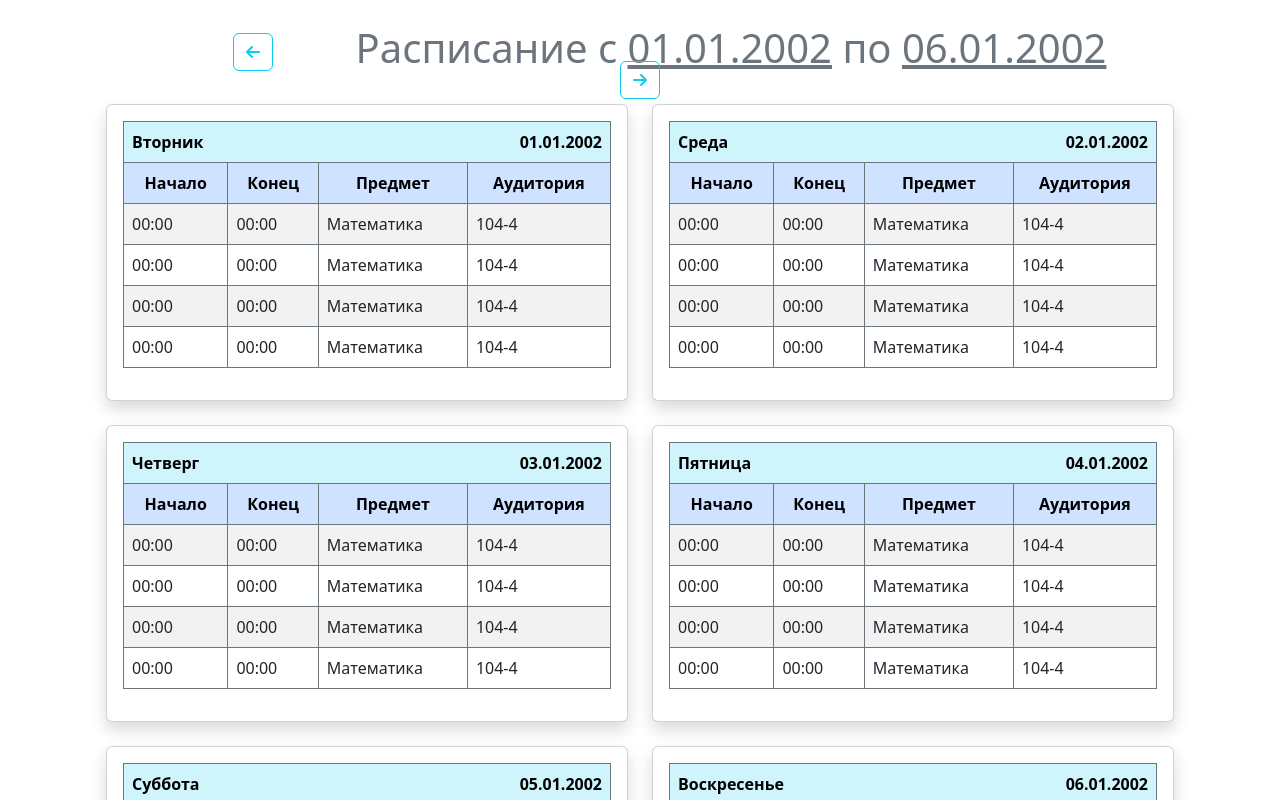
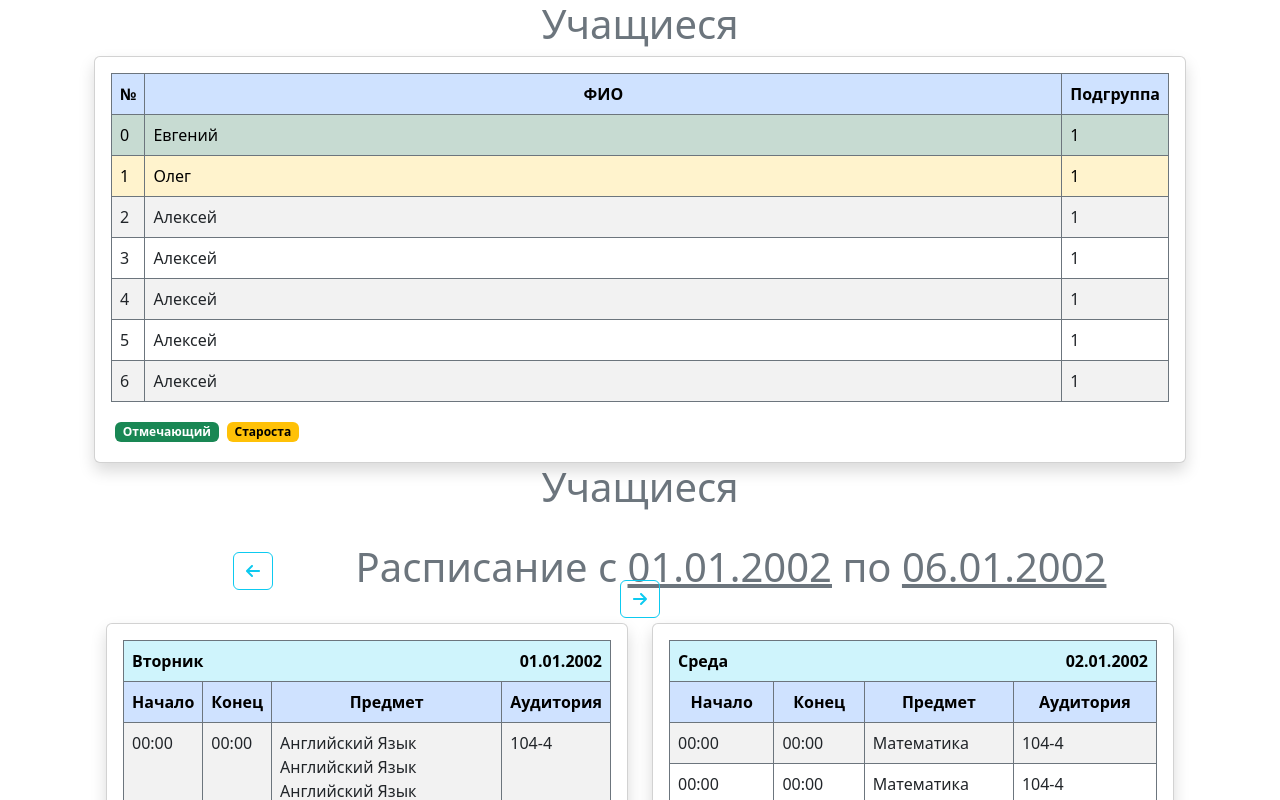
Before and after one commit to Dehydrohaloalkan/ClassMateClient, a React (Create React App) app: page / in a window 1280 px wide. Shown: the top 800 px of the page. Built offline with nearby package versions, Linux system fonts and the light colour scheme.

Commit message:
add whole students table

```diff
--- a/src/App.tsx
+++ b/src/App.tsx
@@ -1,9 +1,13 @@
 import CoursesPage from './components/Courses/CoursesPage';
+import SubGroupPage from './components/Group/SubGroupPage';
+import WholeGroupPage from './components/Group/WholeGroupPage';
 import SchedulePage from './components/Schedule/SchedulePage';
 
 function App() {
     return (
         <div className='container p-15'>
+            <WholeGroupPage />
+            <SubGroupPage />
             <SchedulePage />
             <CoursesPage />
         </div>
--- /dev/null
+++ b/src/components/Group/GroupTable/GroupTable.tsx
@@ -0,0 +1,37 @@
+import { StudentType } from '../../../types/Group';
+import GroupTableEmptyRow from './GroupTableEmptyRow';
+import GroupTableHeader from './GroupTableHeader';
+import GroupTableItem from './GroupTableItem';
+
+type Props = {
+    items: StudentType[];
+};
+
+function GroupTable({ items }: Props) {
+    return (
+        <div className='card shadow'>
+            <div className='card-body'>
+                <table className='table table-bordered border-secondary table-striped table-hover'>
+                    <thead>
+                        <GroupTableHeader />
+                    </thead>
+                    <tbody>
+                        {items.length ? (
+                            items.map((item, index) => {
+                                return (
+                                    <GroupTableItem item={item} index={index} />
+                                );
+                            })
+                        ) : (
+                            <GroupTableEmptyRow />
+                        )}
+                    </tbody>
+                </table>
+                <span className='badge text-bg-success m-1'>Отмечающий</span>
+                <span className='badge text-bg-warning m-1'>Староста</span>
+            </div>
+        </div>
+    );
+}
+
+export default GroupTable;
--- /dev/null
+++ b/src/components/Group/GroupTable/GroupTableEmptyRow.tsx
@@ -0,0 +1,16 @@
+type Props = {};
+
+function GroupTableEmptyRow({}: Props) {
+    return (
+        <tr>
+            <td
+                colSpan={5}
+                className='table-bordered border-secondary table-light text-center fs-5'
+            >
+                В группе никого нет
+            </td>
+        </tr>
+    );
+}
+
+export default GroupTableEmptyRow;
--- /dev/null
+++ b/src/components/Group/GroupTable/GroupTableHeader.tsx
@@ -0,0 +1,13 @@
+type Props = {};
+
+function GroupTableHeader({}: Props) {
+    return (
+        <tr className='table-primary table-bordered border-secondary'>
+            <th className='text-center'>№</th>
+            <th className='text-center'>ФИО</th>
+            <th className='text-center'>Подгруппа</th>
+        </tr>
+    );
+}
+
+export default GroupTableHeader;
--- /dev/null
+++ b/src/components/Group/GroupTable/GroupTableItem.tsx
@@ -0,0 +1,23 @@
+import { StudentType } from '../../../types/Group';
+
+type Props = {
+    item: StudentType;
+    index: number;
+};
+
+function GroupTableItem({ item, index }: Props) {
+    let className = 'table-bordered border-secondary ';
+
+    if (item.isGroupLeader) className += 'table-warning';
+    if (item.isMarking) className += 'table-success';
+
+    return (
+        <tr className={className}>
+            <td className='text-start fit'>{index}</td>
+            <td className='text-start'>{item.name}</td>
+            <td className='text-start fit'>{item.subGroup ? '2' : '1'}</td>
+        </tr>
+    );
+}
+
+export default GroupTableItem;
--- /dev/null
+++ b/src/components/Group/SubGroupPage.tsx
@@ -0,0 +1,7 @@
+type Props = {};
+
+function SubGroupPage({}: Props) {
+    return <h1 className='text-center text-muted'>Учащиеся</h1>;
+}
+
+export default SubGroupPage;
--- /dev/null
+++ b/src/components/Group/WholeGroupPage.tsx
@@ -0,0 +1,60 @@
+import { StudentType } from '../../types/Group';
+import GroupTable from './GroupTable/GroupTable';
+
+type Props = {};
+
+const items: StudentType[] = [
+    {
+        name: 'Евгений',
+        isGroupLeader: false,
+        isMarking: true,
+        subGroup: false,
+    },
+    {
+        name: 'Олег',
+        isGroupLeader: true,
+        isMarking: false,
+        subGroup: false,
+    },
+    {
+        name: 'Алексей',
+        isGroupLeader: false,
+        isMarking: false,
+        subGroup: false,
+    },
+    {
+        name: 'Алексей',
+        isGroupLeader: false,
+        isMarking: false,
+        subGroup: false,
+    },
+    {
+        name: 'Алексей',
+        isGroupLeader: false,
+        isMarking: false,
+        subGroup: false,
+    },
+    {
+        name: 'Алексей',
+        isGroupLeader: false,
+        isMarking: false,
+        subGroup: false,
+    },
+    {
+        name: 'Алексей',
+        isGroupLeader: false,
+        isMarking: false,
+        subGroup: false,
+    },
+];
+
+function WholeGroupPage({}: Props) {
+    return (
+        <div className='container'>
+            <h1 className='text-center text-muted'>Учащиеся</h1>
+            <GroupTable items={items} />
+        </div>
+    );
+}
+
+export default WholeGroupPage;
--- a/src/components/Schedule/SchedulePage.tsx
+++ b/src/components/Schedule/SchedulePage.tsx
@@ -11,7 +11,7 @@ const schedule: ScheduleType[] = [
             {
                 startTime: new Date('01.01.2002'),
                 endTime: new Date('01.01.2002'),
-                title: 'Математика',
+                title: 'Английский Язык Английский Язык Английский Язык',
                 room: '104-4',
             },
             {
--- /dev/null
+++ b/src/index.css
@@ -0,0 +1,5 @@
+.table td.fit,
+.table th.fit {
+    white-space: nowrap;
+    width: 1%;
+}
--- a/src/index.tsx
+++ b/src/index.tsx
@@ -1,6 +1,7 @@
 import React from 'react';
 import ReactDOM from 'react-dom/client';
 import App from './App';
+import './index.css';
 
 import 'bootstrap/dist/css/bootstrap.min.css';
 import 'bootstrap/dist/js/bootstrap.bundle.min';
--- /dev/null
+++ b/src/types/Group.d.ts
@@ -0,0 +1,6 @@
+export type StudentType = {
+    name: string;
+    isGroupLeader: boolean;
+    isMarking: boolean;
+    subGroup: boolean;
+};
```
